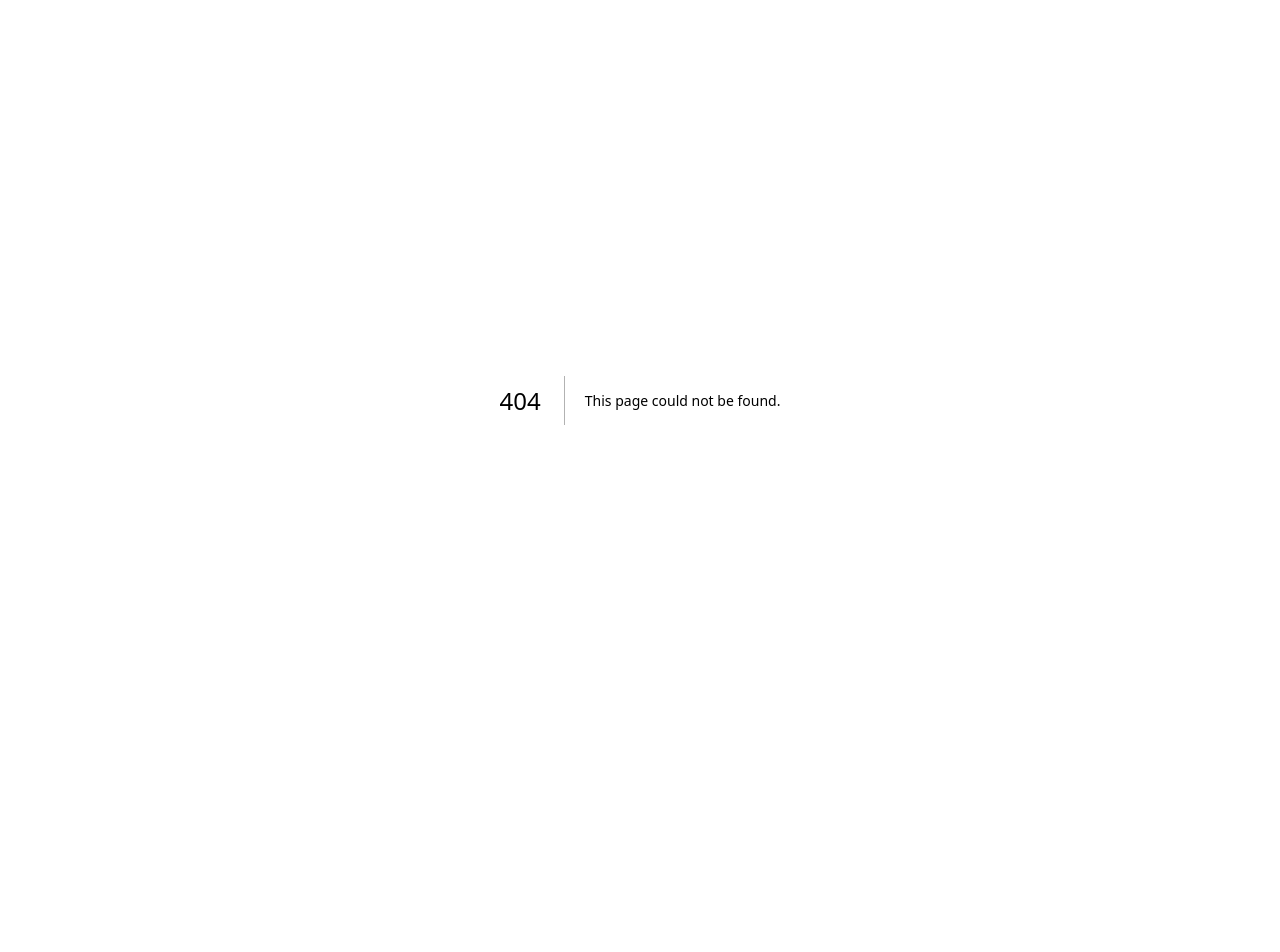
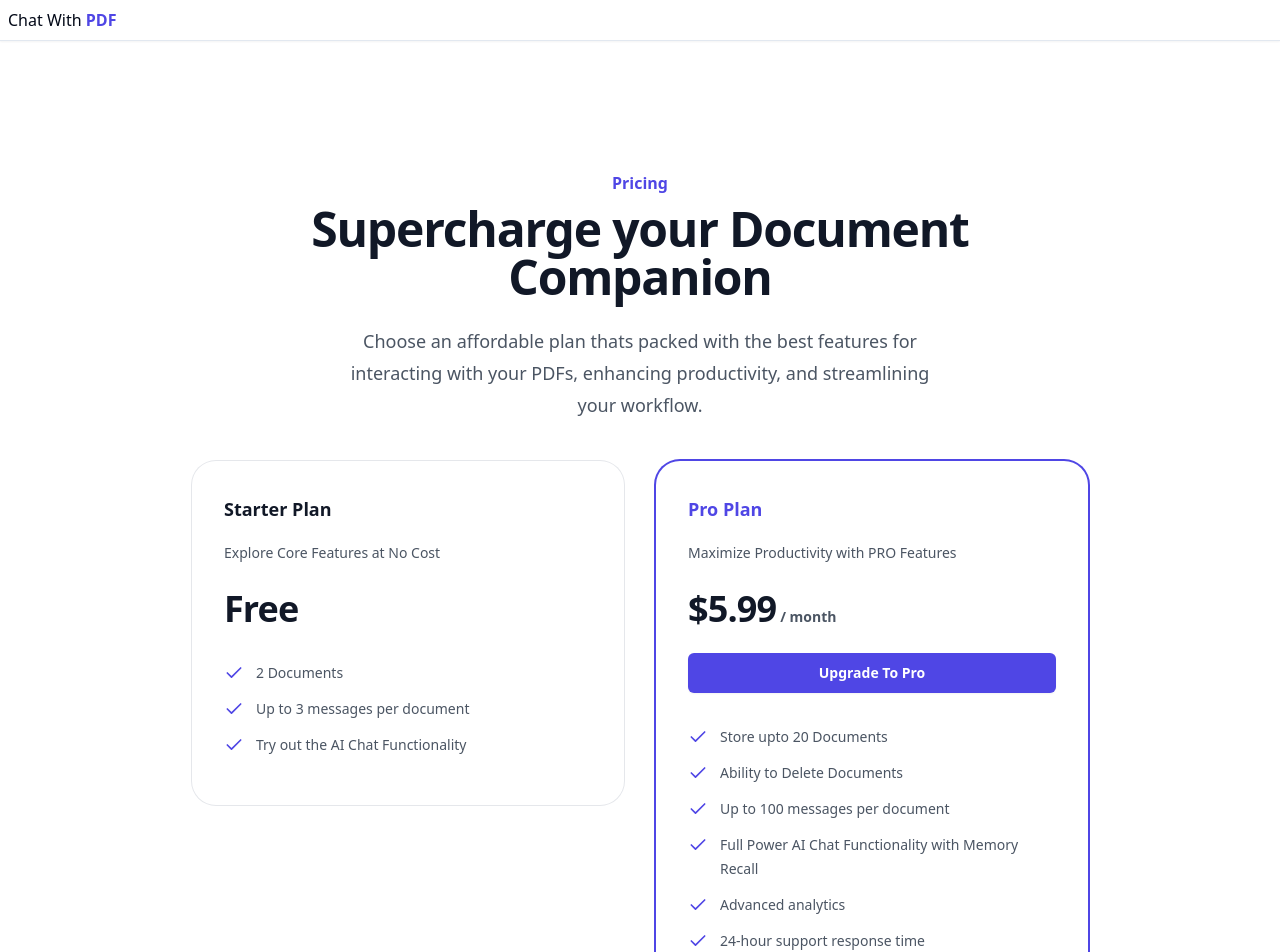
Before and after one commit to mdfaizanahmed786/chat-with-ai-pdf, a Next.js app: page /dashboard/upgrade in a window 1280 px wide. Before the commit this address had no page. Shown: the top 952 px of the page. Before the commit the page ends 800 px from the top, so only its background shows below. Built offline with nearby package versions, Linux system fonts and the light colour scheme; no server answers.

Commit message:
updated pricing page

```diff
--- /dev/null
+++ b/app/dashboard/upgrade/page.tsx
@@ -0,0 +1,116 @@
+import { Button } from "@/components/ui/button";
+import { CheckIcon } from "lucide-react";
+
+function PricingPage() {
+    return (
+        <div>
+          <div className="py-24 sm:py-32">
+            <div className="max-w-4xl mx-auto text-center">
+              <h2 className="text-base font-semibold leading-7 text-indigo-600">
+                Pricing
+              </h2>
+              <p className="mt-2 text-4xl font-bold tracking-tight text-gray-900 sm:text-5xl">
+                Supercharge your Document Companion
+              </p>
+            </div>
+
+            <p className="mx-auto mt-6 max-w-2xl px-10 text-center text-lg leading-8 text-gray-600">
+              Choose an affordable plan thats packed with the best features for
+              interacting with your PDFs, enhancing productivity, and streamlining
+              your workflow.
+            </p>
+
+            <div className="max-w-md mx-auto mt-10 grid grid-cols-1 md:grid-cols-2 md:max-w-2xl gap-8 lg:max-w-4xl">
+              {/* FREE */}
+              <div className="ring-1 ring-gray-200 p-8 h-fit pb-12 rounded-3xl">
+                <h3 className="text-lg font-semibold leading-8 text-gray-900">
+                  Starter Plan
+                </h3>
+                <p className="mt-4 text-sm leading-6 text-gray-600">
+                  Explore Core Features at No Cost
+                </p>
+                <p className="mt-6 flex items-baseline gap-x-1">
+                  <span className="text-4xl font-bold tracking-tight text-gray-900">
+                    Free
+                  </span>
+                </p>
+
+                <ul
+                  role="list"
+                  className="mt-8 space-y-3 text-sm leading-6 text-gray-600"
+                >
+                  <li className="flex gap-x-3">
+                    <CheckIcon className="h-6 w-5 flex-none text-indigo-600" />2
+                    Documents
+                  </li>
+                  <li className="flex gap-x-3">
+                    <CheckIcon className="h-6 w-5 flex-none text-indigo-600" />
+                    Up to 3 messages per document
+                  </li>
+                  <li className="flex gap-x-3">
+                    <CheckIcon className="h-6 w-5 flex-none text-indigo-600" />
+                    Try out the AI Chat Functionality
+                  </li>
+                </ul>
+              </div>
+
+              {/* PRO */}
+              <div className="ring-2 ring-indigo-600 rounded-3xl p-8">
+                <h3 className="text-lg font-semibold leading-8 text-indigo-600">
+                  Pro Plan
+                </h3>
+                <p className="mt-4 text-sm leading-6 text-gray-600">
+                  Maximize Productivity with PRO Features
+                </p>
+                <p className="mt-6 flex items-baseline gap-x-1">
+                  <span className="text-4xl font-bold tracking-tight text-gray-900">
+                    $5.99
+                  </span>
+                  <span className="text-sm font-semibold leading-6 text-gray-600">
+                    / month
+                  </span>
+                </p>
+
+                <Button
+                  className="bg-indigo-600 w-full text-white shadow-sm hover:bg-indigo-500 mt-6 block rounded-md px-3 py-2 text-center text-sm font-semibold leading-6 focus-visible:outline focus-visible:outline-2 focus-visible:outline-offset-2 focus-visible:outline-indigo-600"
+
+                >
+                  Upgrade To Pro
+                </Button>
+
+                <ul
+                  role="list"
+                  className="mt-8 space-y-3 text-sm leading-6 text-gray-600"
+                >
+                  <li className="flex gap-x-3">
+                    <CheckIcon className="h-6 w-5 flex-none text-indigo-600" />
+                    Store upto 20 Documents
+                  </li>
+                  <li className="flex gap-x-3">
+                    <CheckIcon className="h-6 w-5 flex-none text-indigo-600" />
+                    Ability to Delete Documents
+                  </li>
+                  <li className="flex gap-x-3">
+                    <CheckIcon className="h-6 w-5 flex-none text-indigo-600" />
+                    Up to 100 messages per document
+                  </li>
+                  <li className="flex gap-x-3">
+                    <CheckIcon className="h-6 w-5 flex-none text-indigo-600" />
+                    Full Power AI Chat Functionality with Memory Recall
+                  </li>
+                  <li className="flex gap-x-3">
+                    <CheckIcon className="h-6 w-5 flex-none text-indigo-600" />
+                    Advanced analytics
+                  </li>
+                  <li className="flex gap-x-3">
+                    <CheckIcon className="h-6 w-5 flex-none text-indigo-600" />
+                    24-hour support response time
+                  </li>
+                </ul>
+              </div>
+            </div>
+          </div>
+        </div>
+      );
+}
+export default PricingPage;
```
